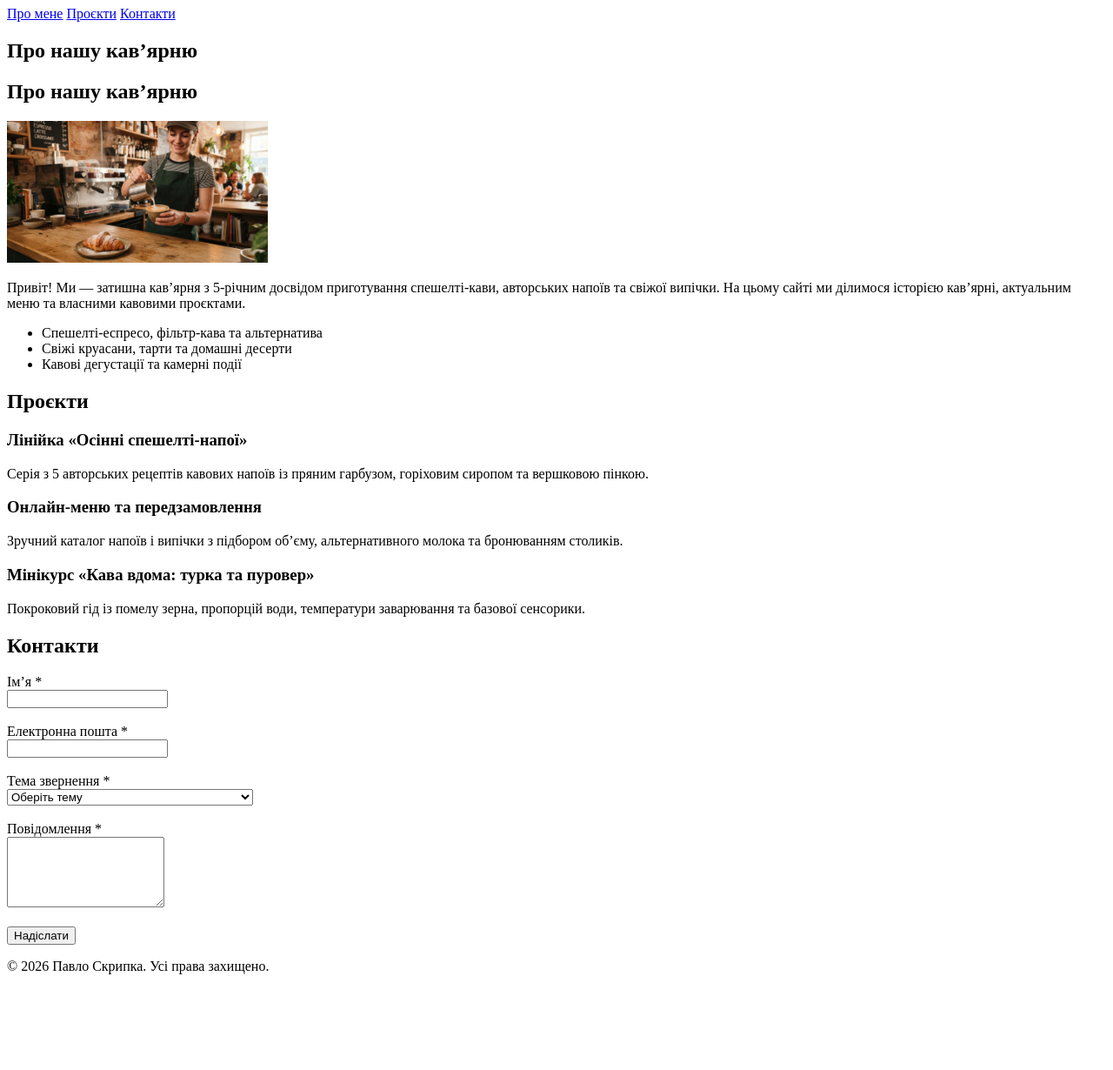
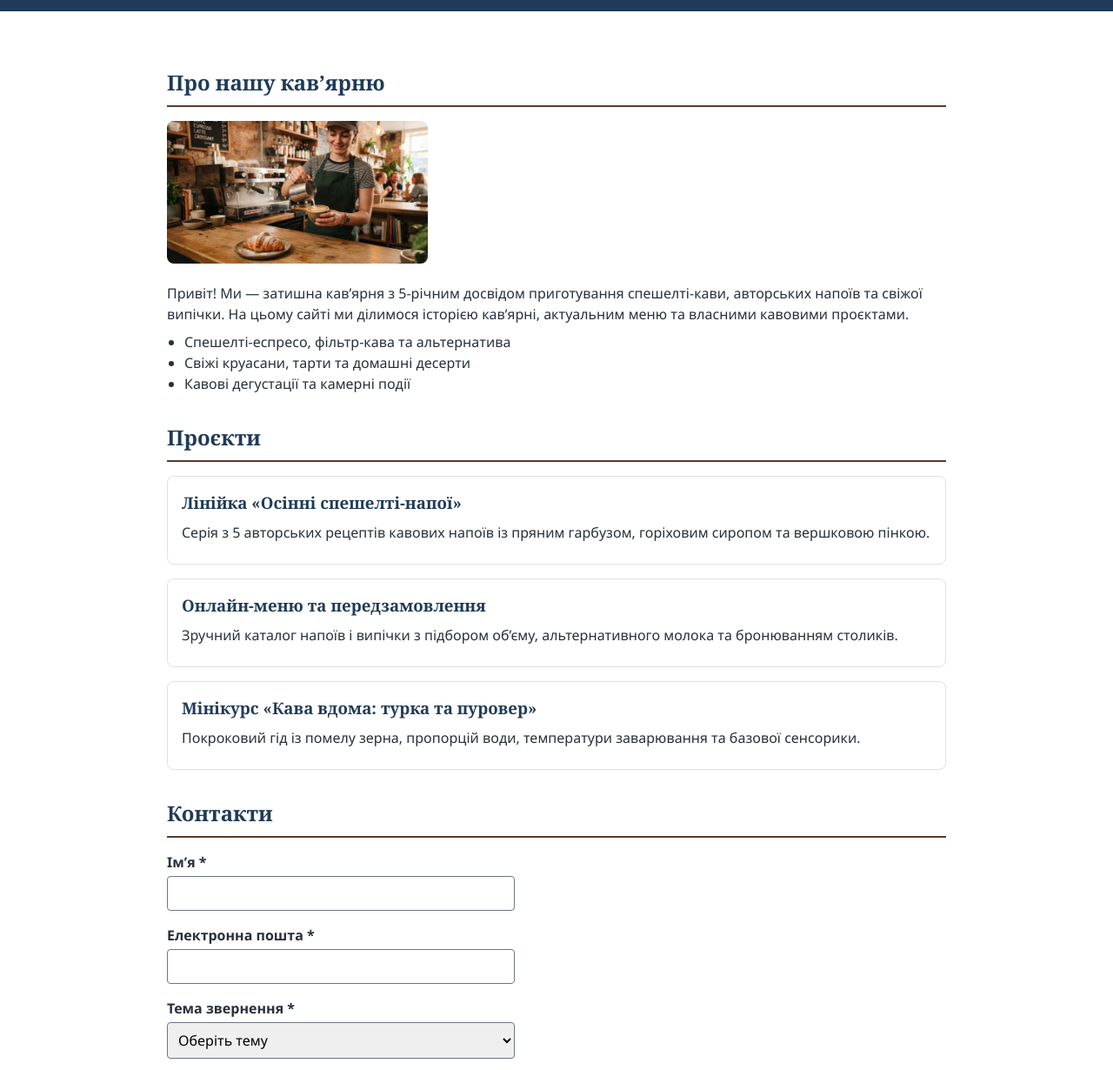
Before and after one commit to Langosta125/portfolio-coffee, a plain HTML site: page index.html in a window 1280 px wide. Shown: the part 99-1329 px from the top of the page at 87% size. Before the commit the page ends 1235 px from the top, so only its background shows below. Drawn offline with Linux system fonts and the light colour scheme.

Commit message:
Додано базове стилізування та CSS-змінні

```diff
--- a/index.html
+++ b/index.html
@@ -2,15 +2,10 @@
 <html lang="uk">
 <head>
   <meta charset="UTF-8">
-
-<meta name="viewport" content="width=device-width, initial-
-scale=1.0">
-
+  <meta name="viewport" content="width=device-width, initial-scale=1.0">
   <title>Портфоліо - Кав’ярня по сусідству</title>
+  <link rel="stylesheet" href="styles.css">
 </head>
-
-7
-
 <body>
   <header>
     <h1>Створи собі настрій із кавою</h1>
@@ -20,10 +15,8 @@ scale=1.0">
       <a href="#contact">Контакти</a>
     </nav>
   </header>
+
   <main>
-  <section id="about">
-    <h2>Про нашу кав’ярню</h2>
-
     <section id="about">
       <h2>Про нашу кав’ярню</h2>
       <img src="Gemini_Generated_Image_p0v4amp0v4amp0v4.jpg"
@@ -44,7 +37,6 @@ scale=1.0">
       </ul>
     </section>
 
-  </section>
     <section id="projects">
       <h2>Проєкти</h2>
       <article>
@@ -63,6 +55,7 @@ scale=1.0">
           температури заварювання та базової сенсорики.</p>
       </article>
     </section>
+
     <section id="contact">
       <h2>Контакти</h2>
       <form action="#" method="post">
@@ -86,8 +79,9 @@ scale=1.0">
       </form>
     </section>
   </main>
-</body>
+
   <footer>
     <p>&copy; 2026 Павло Скрипка. Усі права захищено.</p>
   </footer>
+</body>
 </html>
--- /dev/null
+++ b/styles.css
@@ -0,0 +1,168 @@
+/* 1. Базове скидання стилів (CSS Reset) */
+* {
+  box-sizing: border-box;
+  margin: 0;
+  padding: 0;
+}
+
+/* 2. Оголошення глобальних CSS-змінних */
+:root {
+  --color-primary: #1f3b57;
+  --color-accent: #5B3A29;
+  --color-bg: #ffffff;
+  --color-text: #27303a;
+  --color-muted: #6b7684;
+  --font-heading: Georgia, serif;
+  --spacing-sm: 8px;
+  --spacing-md: 16px;
+  --spacing-lg: 32px;
+}
+
+/* 3. Базові стилі сторінки та макета */
+body {
+  font-family: "Segoe UI", Arial, sans-serif;
+  line-height: 1.5;
+  background-color: var(--color-bg);
+  color: var(--color-text);
+}
+
+main {
+  max-width: 960px;
+  margin: 0 auto;
+  padding: var(--spacing-lg);
+}
+
+section {
+  margin-bottom: var(--spacing-lg);
+}
+
+p {
+  margin-bottom: var(--spacing-sm);
+}
+
+ul, ol {
+  padding-left: 20px;
+  margin-bottom: var(--spacing-md);
+}
+
+img {
+  max-width: 100%;
+  height: auto;
+  border-radius: 8px;
+  margin-bottom: var(--spacing-md);
+}
+
+footer {
+  background-color: var(--color-primary);
+  color: white;
+  text-align: center;
+  padding: var(--spacing-md);
+  margin-top: var(--spacing-lg);
+}
+
+/* 4. Шапка (header) та навігація (nav) */
+header {
+  background-color: var(--color-primary);
+  color: white;
+  padding: var(--spacing-md) var(--spacing-lg);
+}
+
+nav a {
+  color: white;
+  text-decoration: none;
+  margin-right: var(--spacing-md);
+  font-weight: bold;
+  transition: color 0.2s ease;
+}
+
+nav a:hover {
+  color: white;
+  text-decoration: underline;
+}
+
+nav a:focus {
+  outline: 2px dashed var(--color-accent);
+  outline-offset: 4px;
+}
+
+/* 5. Типографіка заголовків */
+h1, h2, h3 {
+  font-family: var(--font-heading);
+  color: var(--color-primary);
+}
+
+header h1 {
+  color: white;
+  margin-bottom: var(--spacing-sm);
+}
+
+h2 {
+  margin-top: var(--spacing-lg);
+  margin-bottom: var(--spacing-md);
+  border-bottom: 2px solid var(--color-accent);
+  padding-bottom: var(--spacing-sm);
+}
+
+h3 {
+  margin-bottom: var(--spacing-sm);
+}
+
+/* 6. Стилізування форми зворотного зв'язку */
+form br {
+  display: none;
+}
+
+label {
+  display: block;
+  margin-bottom: 4px;
+  font-weight: bold;
+}
+
+input, select, textarea {
+  display: block;
+  width: 100%;
+  max-width: 400px;
+  padding: var(--spacing-sm);
+  margin-bottom: var(--spacing-md);
+  border: 1px solid var(--color-muted);
+  border-radius: 4px;
+  font-family: inherit;
+  font-size: 16px;
+  transition: border-color 0.2s ease;
+}
+
+input:focus, select:focus, textarea:focus {
+  border-color: var(--color-accent);
+  outline: none;
+}
+
+button {
+  background-color: var(--color-accent);
+  color: white;
+  border: none;
+  padding: var(--spacing-sm) var(--spacing-lg);
+  border-radius: 4px;
+  font-family: inherit;
+  font-size: 16px;
+  font-weight: bold;
+  cursor: pointer;
+  transition: opacity 0.2s ease;
+}
+
+button:hover {
+  opacity: 0.85;
+}
+
+/* 7. Картки проєктів */
+#projects article {
+  background-color: var(--color-bg);
+  border: 1px solid #e0e0e0;
+  border-radius: 8px;
+  padding: var(--spacing-md);
+  margin-bottom: var(--spacing-md);
+  transition: box-shadow 0.2s ease;
+}
+
+#projects article:hover {
+  box-shadow: 0 4px 12px rgba(0, 0, 0, 0.1);
+}
```
Lines whose indentation alone changed are shown as unchanged.
